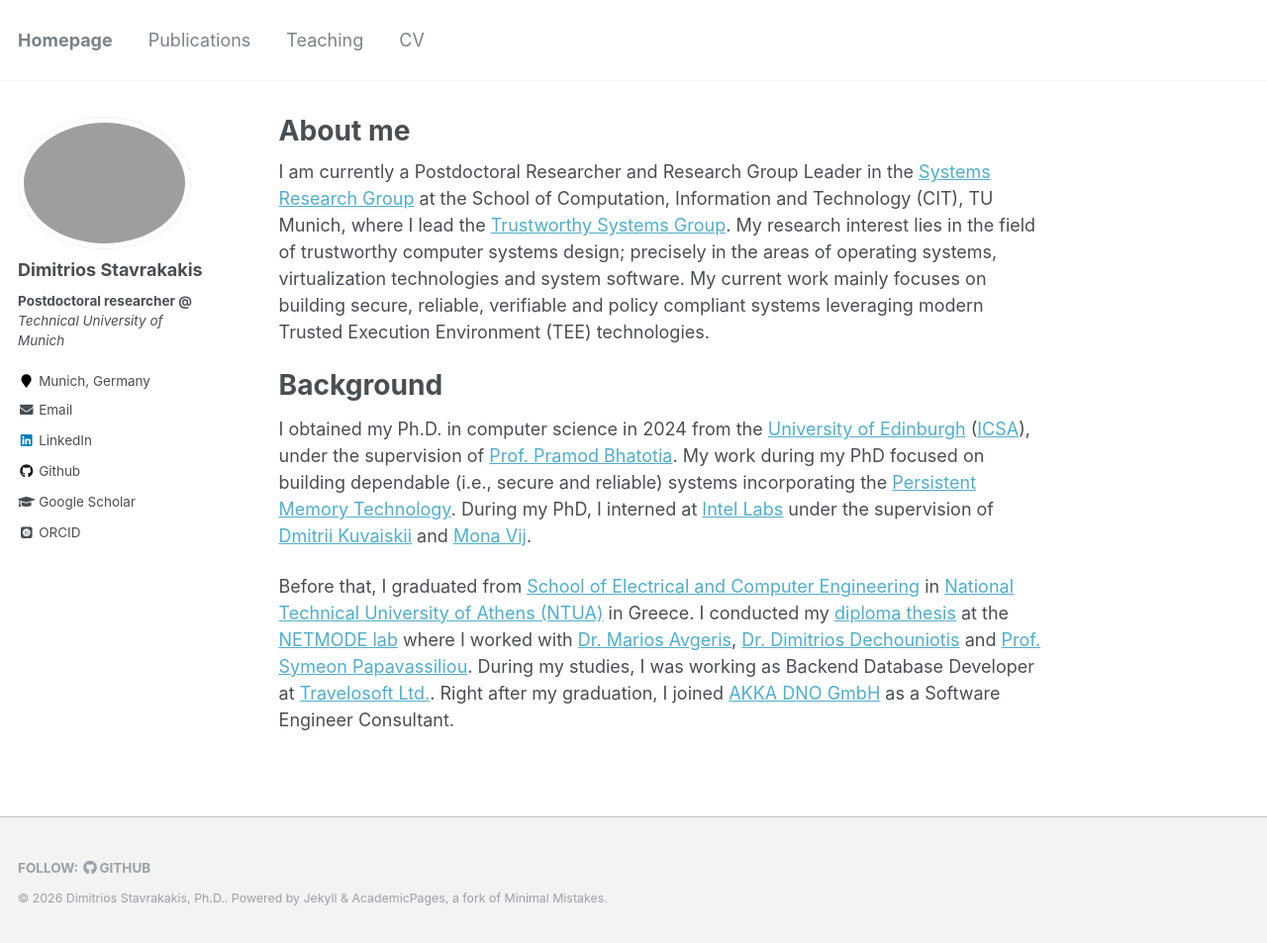
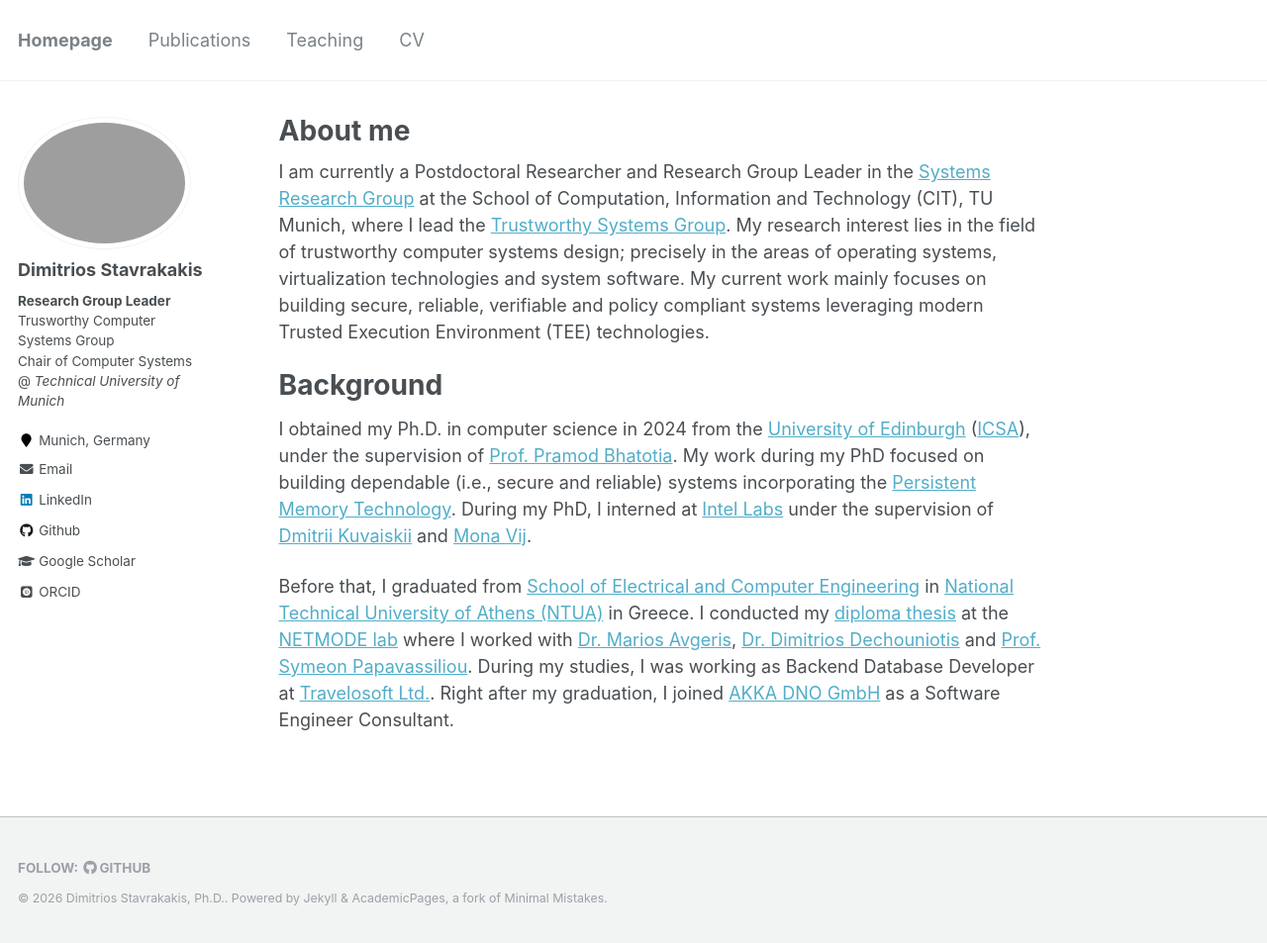
Before and after one commit to dimstav23/dimstav23.github.io, a Jekyll site: the page built from _pages/about.md, in a window 1280 px wide and 953 px high. Shown: the whole window at 99% size. Built offline with Jekyll 4.4.1, drawn with Linux system fonts in a browser that asks for light colours; some web fonts are replaced.

Commit message:
update role
Signed-off-by: Dimitris <dimstav23@gmail.com>

```diff
--- a/_config.yml
+++ b/_config.yml
@@ -82,7 +82,7 @@ analytics:
 author:
   name             : "Dimitrios Stavrakakis"
   avatar           : "prof_photo_2026_cropped.png"
-  bio              : "<b>Postdoctoral researcher @</b> <br /> <em>Technical University of Munich</em>"
+  bio              : "<b>Research Group Leader</b> <br /> Trusworthy Computer Systems Group <br /> Chair of Computer Systems <br /> @ <em>Technical University of Munich</em>"
   location         : "Munich, Germany"
   employer         :
   pubmed           : # "https://www.ncbi.nlm.nih.gov/pubmed/?term=john+snow"
```
